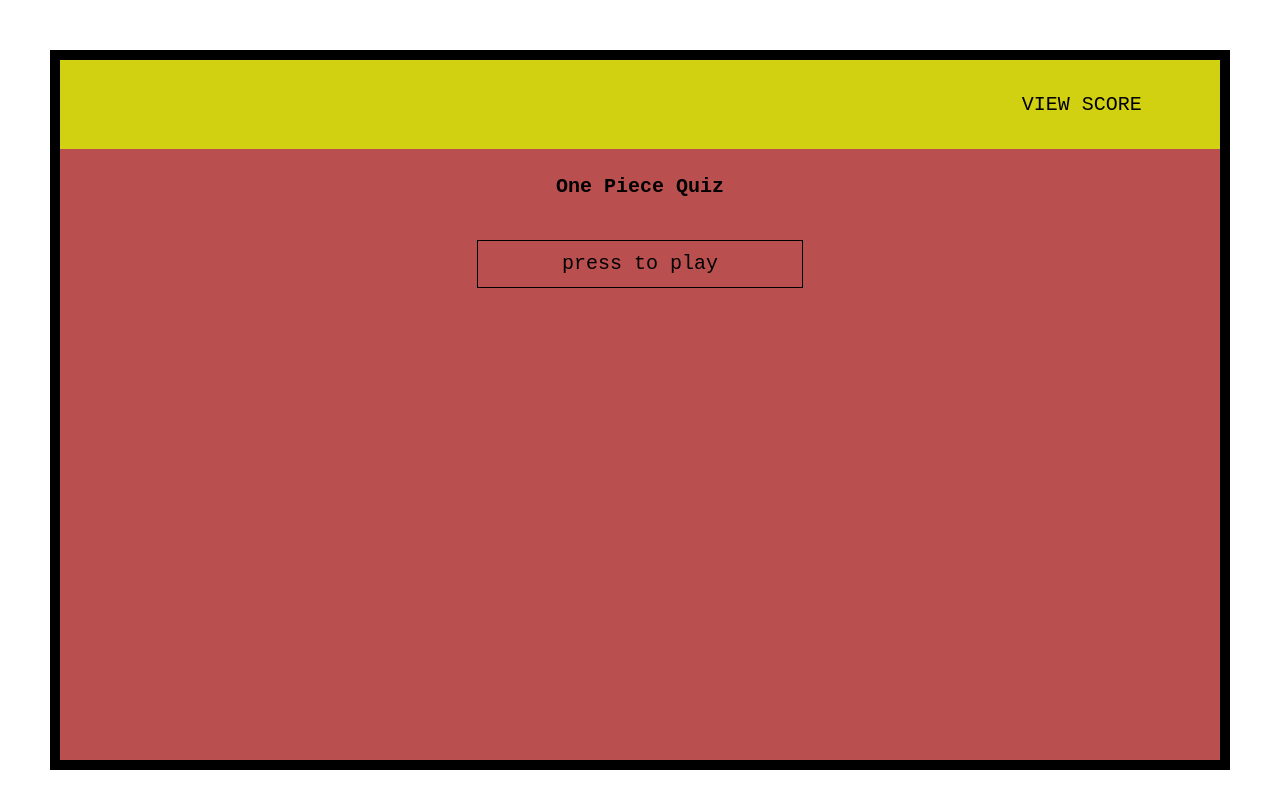
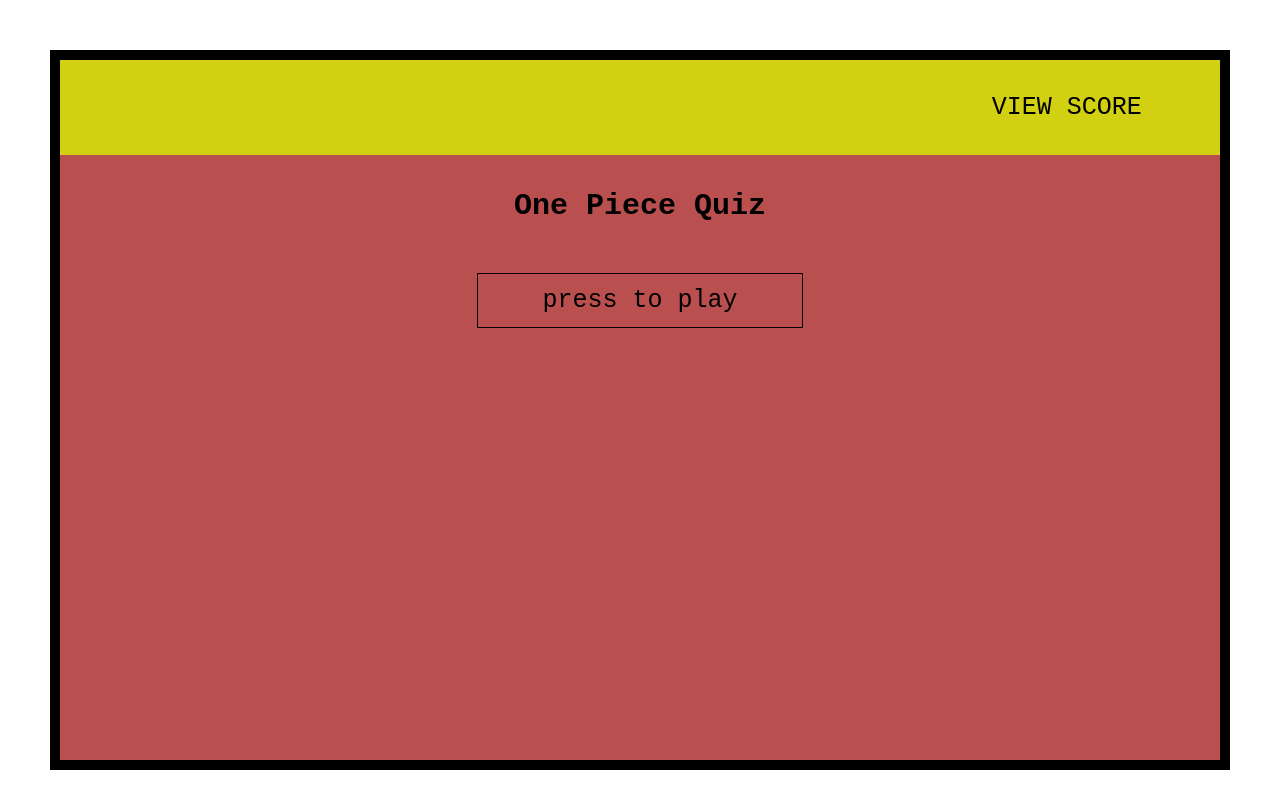
Before and after one commit to liex149/Quiz-Game, a plain HTML site: page index.html in a window 1280 px wide. Drawn offline with Linux system fonts and the light colour scheme.

Commit message:
made sure questions are readable

```diff
--- a/assets/style.css
+++ b/assets/style.css
@@ -32,11 +32,11 @@
   h1 {
     display: flex;
     justify-content: center;
-    font-size: 20px;
+    font-size: 30px;
     padding: 10px;
   }
   div {
-    font-size: 20px;
+    font-size: 25px;
     margin: 1%;
     padding: 1%;
   }
```
